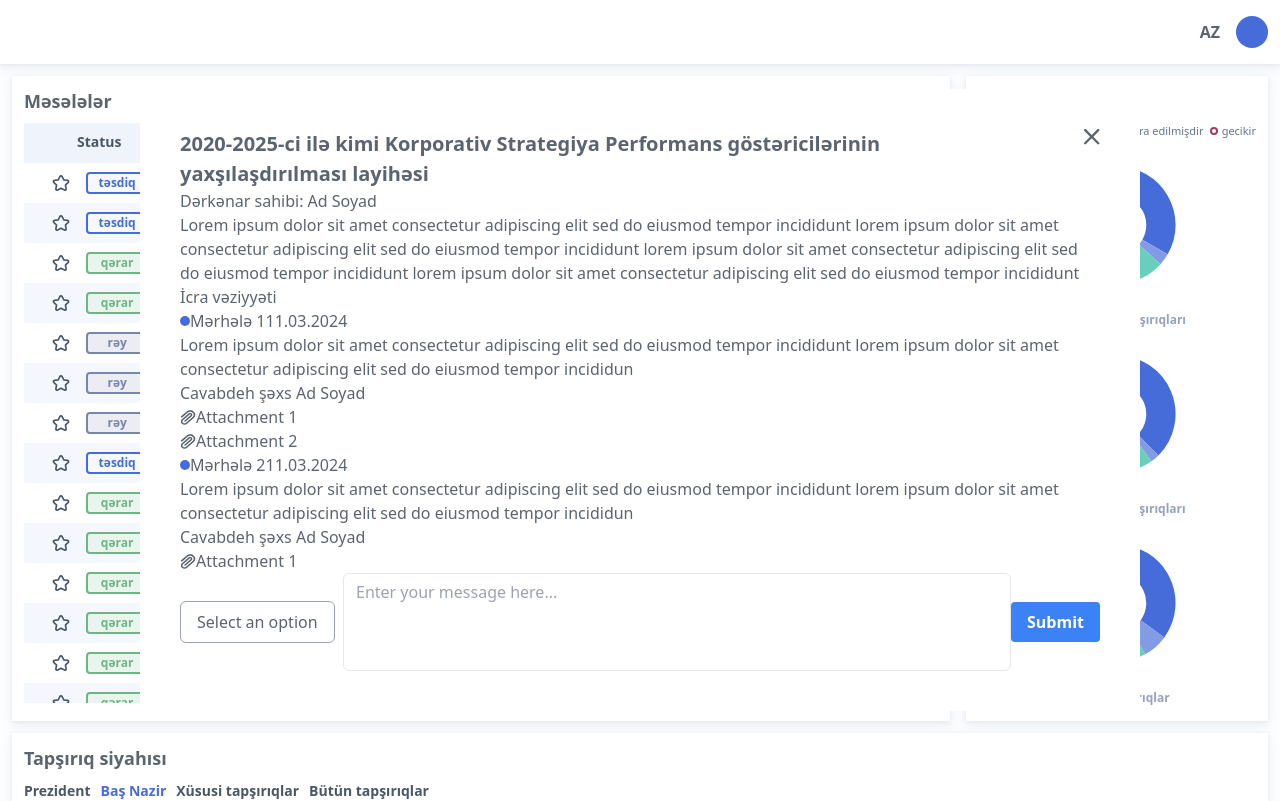
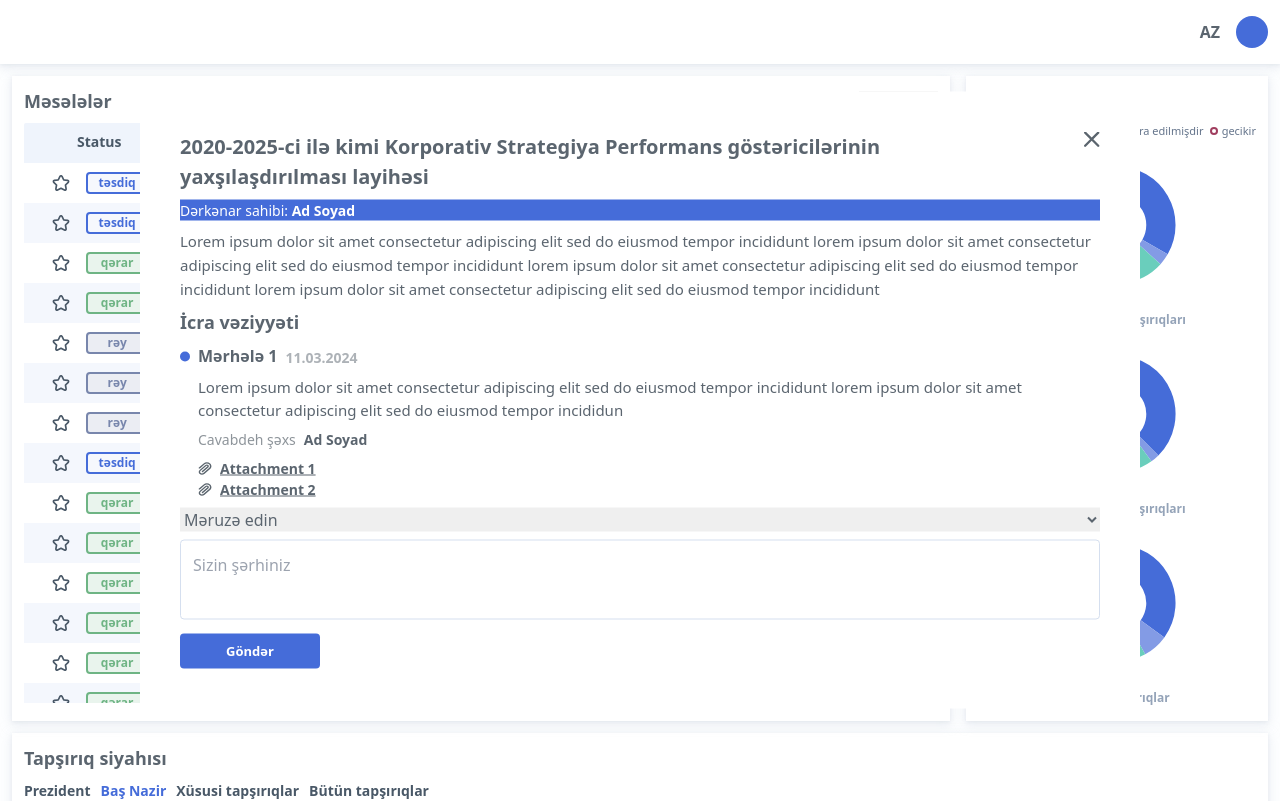
Before and after one commit to RahimliZakir/task-management-project-aih, a React (Vite) app: page / in a window 1280 px wide. Shown: the top 801 px of the page. Built offline with nearby package versions, Linux system fonts and the light colour scheme.

Commit message:
Main Styles Of Modal Task Are Ready

```diff
--- a/src/assets/scss/style.scss
+++ b/src/assets/scss/style.scss
@@ -5,7 +5,7 @@
 @tailwind utilities;
 
 html {
-  @apply text-shuttle-gray;
+  @apply text-shuttle-gray-normal;
 }
 
 body {
--- a/src/components/shared/ModalTask/Index.tsx
+++ b/src/components/shared/ModalTask/Index.tsx
@@ -2,10 +2,14 @@ import times from "../../../assets/svg/times.svg";
 import paperclip from "../../../assets/svg/paperclip.svg";
 
 const ModalTask = () => {
+  const handleSubmit = (e: React.FormEvent<HTMLFormElement>) => {
+    e.preventDefault();
+  };
+
   return (
     <div className="fixed center-non-static w-[1000px] z-50">
       <div className="p-10 bg-white rounded-[4px]">
-        <div className="flex items-start">
+        <div className="mb-2 flex items-start">
           <div className="w-11/12">
             <h2 className="font-bold text-[20px]">
               2020-2025-ci ilə kimi Korporativ Strategiya Performans
@@ -18,10 +22,12 @@ const ModalTask = () => {
             </div>
           </div>
         </div>
-        <h6>
-          Dərkənar sahibi: <span>Ad Soyad</span>
+
+        <h6 className="mb-2 text-white text-[14px] bg-royal-blue">
+          Dərkənar sahibi: <span className="font-semibold">Ad Soyad</span>
         </h6>
-        <p>
+
+        <p className="mb-2 text-[15px] leading-[24px]">
           Lorem ipsum dolor sit amet consectetur adipiscing elit sed do eiusmod
           tempor incididunt lorem ipsum dolor sit amet consectetur adipiscing
           elit sed do eiusmod tempor incididunt lorem ipsum dolor sit amet
@@ -30,88 +36,84 @@ const ModalTask = () => {
           incididunt
         </p>
 
-        <h5>İcra vəziyyəti</h5>
-
         <div>
+          <h5 className="mb-2 text-[18px] font-bold">İcra vəziyyəti</h5>
           <div>
-            <div className="flex items-center">
+            <div className="flex">
+              <div>
                 <span className="priority priority-low w-[10px] h-[10px]"></span>
-              <h6>Mərhələ 1</h6>
-              <span>11.03.2024</span>
               </div>
-            <p>
+              <div className="ml-2">
+                <div className="mb-2 flex items-end">
+                  <h6 className="font-semibold">Mərhələ 1</h6>
+                  <span className="text-[14px] font-semibold text-shuttle-gray-50 ml-2">
+                    11.03.2024
+                  </span>
+                </div>
+                <p className="mb-2 text-[15px]">
                   Lorem ipsum dolor sit amet consectetur adipiscing elit sed do
-              eiusmod tempor incididunt lorem ipsum dolor sit amet consectetur
-              adipiscing elit sed do eiusmod tempor incididun
+                  eiusmod tempor incididunt lorem ipsum dolor sit amet
+                  consectetur adipiscing elit sed do eiusmod tempor incididun
                 </p>
-            <h6>
-              Cavabdeh şəxs <span>Ad Soyad</span>
+                <h6 className="mb-2 text-[14px] text-shuttle-gray-70">
+                  Cavabdeh şəxs
+                  <span className="inline-block ml-2 text-shuttle-gray-normal font-semibold">
+                    Ad Soyad
+                  </span>
                 </h6>
-            <ul>
+                <ul className="mb-2 inline-block">
                   <li>
                     <a href="#" className="flex items-center">
-                  <div>
-                    <img src={paperclip} alt="Paperclip" />
+                      <div className="w-[14px]">
+                        <img
+                          className="w-full h-[14px]"
+                          src={paperclip}
+                          alt="Paperclip"
+                        />
                       </div>
-                  <span>Attachment 1</span>
+                      <span className="inline-block ml-2 text-[14px] font-semibold underline">
+                        Attachment 1
+                      </span>
                     </a>
                   </li>
                   <li>
                     <a href="#" className="flex items-center">
-                  <div>
-                    <img src={paperclip} alt="Paperclip" />
+                      <div className="w-[14px]">
+                        <img
+                          className="w-full h-[14px]"
+                          src={paperclip}
+                          alt="Paperclip"
+                        />
                       </div>
-                  <span>Attachment 2</span>
-                </a>
-              </li>
-            </ul>
-          </div>
-          <div>
-            <div className="flex items-center">
-              <span className="priority priority-low w-[10px] h-[10px]"></span>
-              <h6>Mərhələ 2</h6>
-              <span>11.03.2024</span>
-            </div>
-            <p>
-              Lorem ipsum dolor sit amet consectetur adipiscing elit sed do
-              eiusmod tempor incididunt lorem ipsum dolor sit amet consectetur
-              adipiscing elit sed do eiusmod tempor incididun
-            </p>
-            <h6>
-              Cavabdeh şəxs <span>Ad Soyad</span>
-            </h6>
-            <ul>
-              <li>
-                <a href="#" className="flex items-center">
-                  <div>
-                    <img src={paperclip} alt="Paperclip" />
-                  </div>
-                  <span>Attachment 1</span>
+                      <span className="inline-block ml-2 text-[14px] font-semibold underline">
+                        Attachment 2
+                      </span>
                     </a>
                   </li>
                 </ul>
               </div>
             </div>
+          </div>
+        </div>
 
-        <form>
-          <div className="flex items-center justify-center">
-            <select className="appearance-none bg-white border border-gray-400 rounded-md px-4 py-2 mr-2 focus:outline-none focus:border-blue-500">
-              <option value="">Select an option</option>
+        <form onSubmit={handleSubmit}>
+          <div>
+            <select className="mb-2 w-full">
+              <option value="">Məruzə edin</option>
               <option value="option1">Option 1</option>
               <option value="option2">Option 2</option>
               <option value="option3">Option 3</option>
             </select>
             <textarea
-              id="message"
-              className="resize-none border rounded-md w-full px-3 py-2 text-gray-700 leading-tight focus:outline-none focus:border-blue-500"
+              className="mb-2 cont cont-p-v h-[80px] resize-none w-full border border-solid border-gainsboro rounded-[4px] outline-none"
               rows={4}
-              placeholder="Enter your message here..."
+              placeholder="Sizin şərhiniz"
             ></textarea>
             <button
               type="submit"
-              className="bg-blue-500 hover:bg-blue-700 text-white font-bold py-2 px-4 rounded"
+              className="inline-block text-white bg-royal-blue font-semibold w-[140px] h-[35px] text-[13px] rounded-[4px]"
             >
-              Submit
+              Göndər
             </button>
           </div>
         </form>
--- a/tailwind.config.js
+++ b/tailwind.config.js
@@ -6,7 +6,11 @@ export default {
     extend: {
       colors: {
         zircon: "#fdfeff",
-        "shuttle-gray": "#5B656F",
+        "shuttle-gray": {
+          normal: "#5B656F",
+          50: "#5B656F80",
+          70: "#5B656EB2",
+        },
         "river-bed": "#495867",
         selago: { normal: "#EFF4FC", 70: "#EFF4FCB2" },
         "ma-white": "#F4F7FD",
@@ -34,6 +38,7 @@ export default {
         "link-water": "#F6F8FD",
         ghost: "#C4C5D1",
         "gull-gray": "#94A3B8",
+        gainsboro: "#D5DFEF",
       },
       boxShadow: {
         default: "0px 3px 10px 1px #C7D1DC5C, 0px 1px 3px 0px #C7D1DC40",
```
Lines whose indentation alone changed are shown as unchanged.
